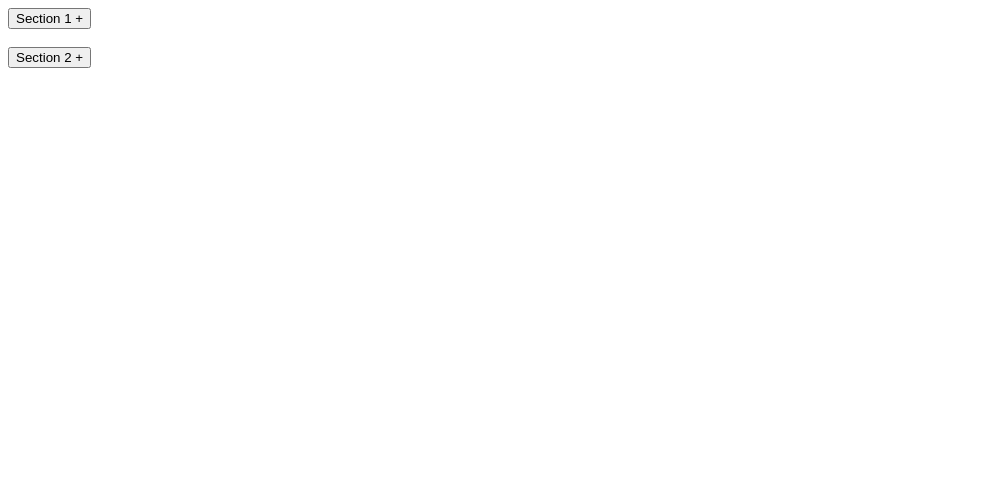
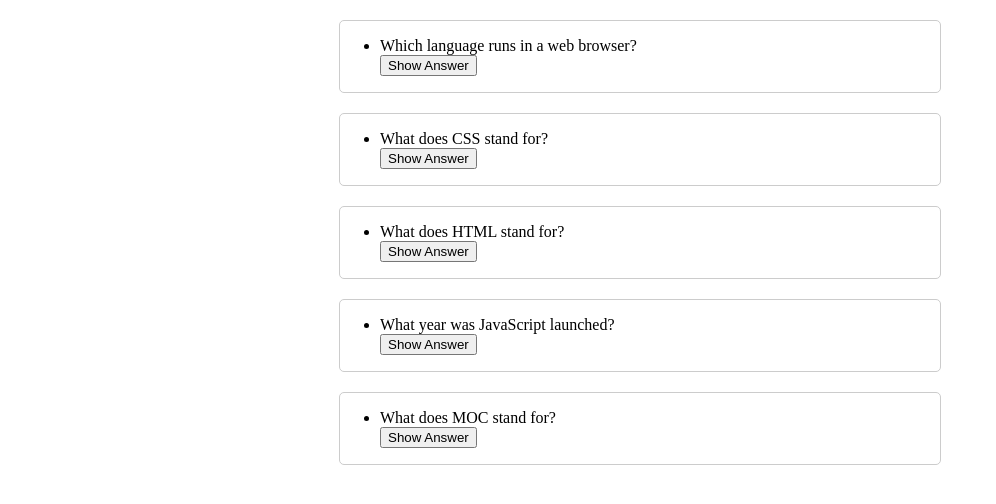
Before and after one commit to vaibhavjoc/React-Basics, a React (Vite) app: page / in a window 1280 px wide. Shown: the top 504 px of the page, without its empty margins (0-996 px from the left). Built offline with nearby package versions, Linux system fonts and the light colour scheme.

Commit message:
project question answer

```diff
--- a/src/App.jsx
+++ b/src/App.jsx
@@ -1,31 +1,78 @@
 import React from 'react';
 import { useState } from 'react'
 
+//always make a different component for different things
+//do not complicate things
+//first pseudo code, divide components you want to have
+//then start building those components
+
 function App() {
+
+  const [quizdata, setQuizData] = useState([{
+    question: "Which language runs in a web browser?",
+    answer: "Javascript",
+    id: 1
+  },
+  {
+    question: "What does CSS stand for?",
+    answer: "Cascading Style Sheets",
+    id: 2
+  },
+  {
+    question: "What does HTML stand for?",
+    answer: "Hypertext Markup Language",
+    id: 3
+  },
+  {
+    question: "What year was JavaScript launched?",
+    answer: "1995",
+    id: 4
+  },
+  {
+    question: "What does MOC stand for?",
+    answer: "Men of culture",
+    id: 5
+  },
+  ]
+  )
+
+  const [activeId, setActiveId] = useState(null);
+
+  //every quiz element has gets its quiz id
+  //active id is set to be null
+  //when you first time clicks the show answer
+  //onclick function runs it sees that ternary operator results in setting activeId since it turns to be false
+  //the next time activeId has a value but when you click another one it still results in false
+  const quizComponents = quizdata.map(quiz =>
+    <QuizComponent
+      key={quiz.id} // Add a key for list rendering
+      question={quiz.question}
+      answer={quiz.answer}
+      isOpen={quiz.id === activeId} // Is this component the active one?
+      onClick={() => setActiveId(activeId === quiz.id ? null : quiz.id)} // Logic to open/close
+    />
+  )
+
+  function QuizComponent({ question, answer, isOpen, onClick }) {
+
+    return (
+      <div style={{ border: '1px solid #ccc', borderRadius: '5px', maxWidth: '600px', margin: '20px auto' }}>
+        <ul>
+
+          <li>{question}</li>
+          <button onClick={onClick}>{isOpen ? 'Hide Answer' : 'Show Answer'}</button>
+
+          {isOpen && <p style={{ color: "blue" }}>{answer}</p>}
+
+        </ul>
+
+      </div>
+    )
+  }
 
   return (
     <div>
-      <Card title="Section 1">
-        <h2>Hlo motto</h2>
-        <p>kas cha dagri</p>
-      </Card>
-      <br />
-      <Card title="Section 2">
-        <h2>dajyu kah bat lagi rhi cha</h2>
-        <p>chale ghar janu chyu bhula</p>
-      </Card>
-    </div>
-  )
-}
-
-function Card({ title, children }) {
-
-  const [isOpen, setOpen] = useState(false)
-
-  return (
-    <div>
-      <button onClick={() => setOpen(!isOpen)}>{title} {isOpen ? "-":"+"} </button>
-      {isOpen && children}
+      {quizComponents}
     </div>
   )
 }
```
